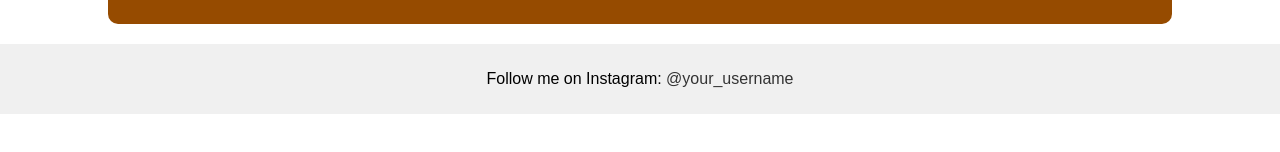
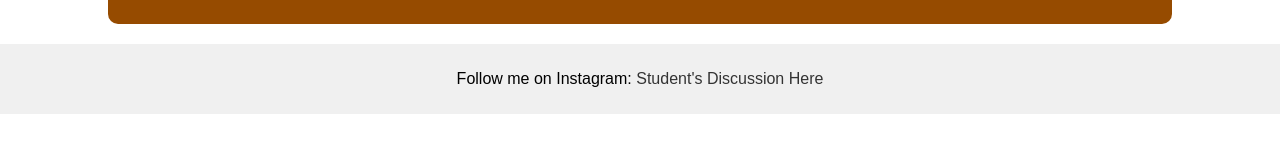
Before and after one commit to ghosthets/zerostudy, a plain HTML site: page Index.html in a window 1280 px wide. Shown: the part 168-320 px from the top of the page. Drawn offline with Linux system fonts and the light colour scheme.

Commit message:
Update Index.html

```diff
--- a/Index.html
+++ b/Index.html
@@ -53,7 +53,7 @@
         <p>Made by AJ</p>
     </div>
     <footer class="footer">
-        <p>Follow me on Instagram: <a href="https://www.instagram.com/your_username/">@your_username</a></p>
+        <p>Follow me on Instagram: <a href="https://github.com/ghosthets/zerostudy/discussions/1">Student's Discussion Here</a></p>
     </footer>
 </body>
 </html>
```
